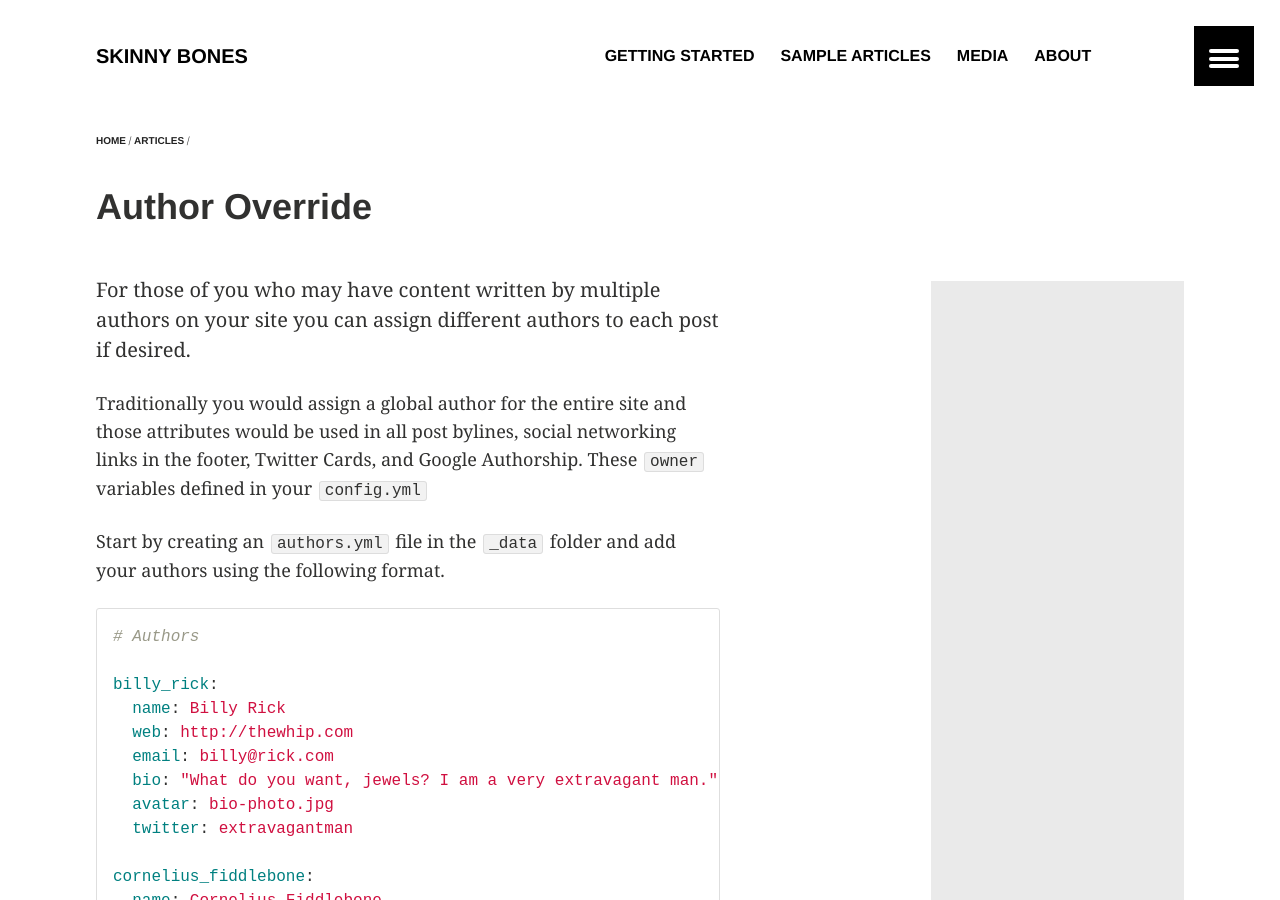
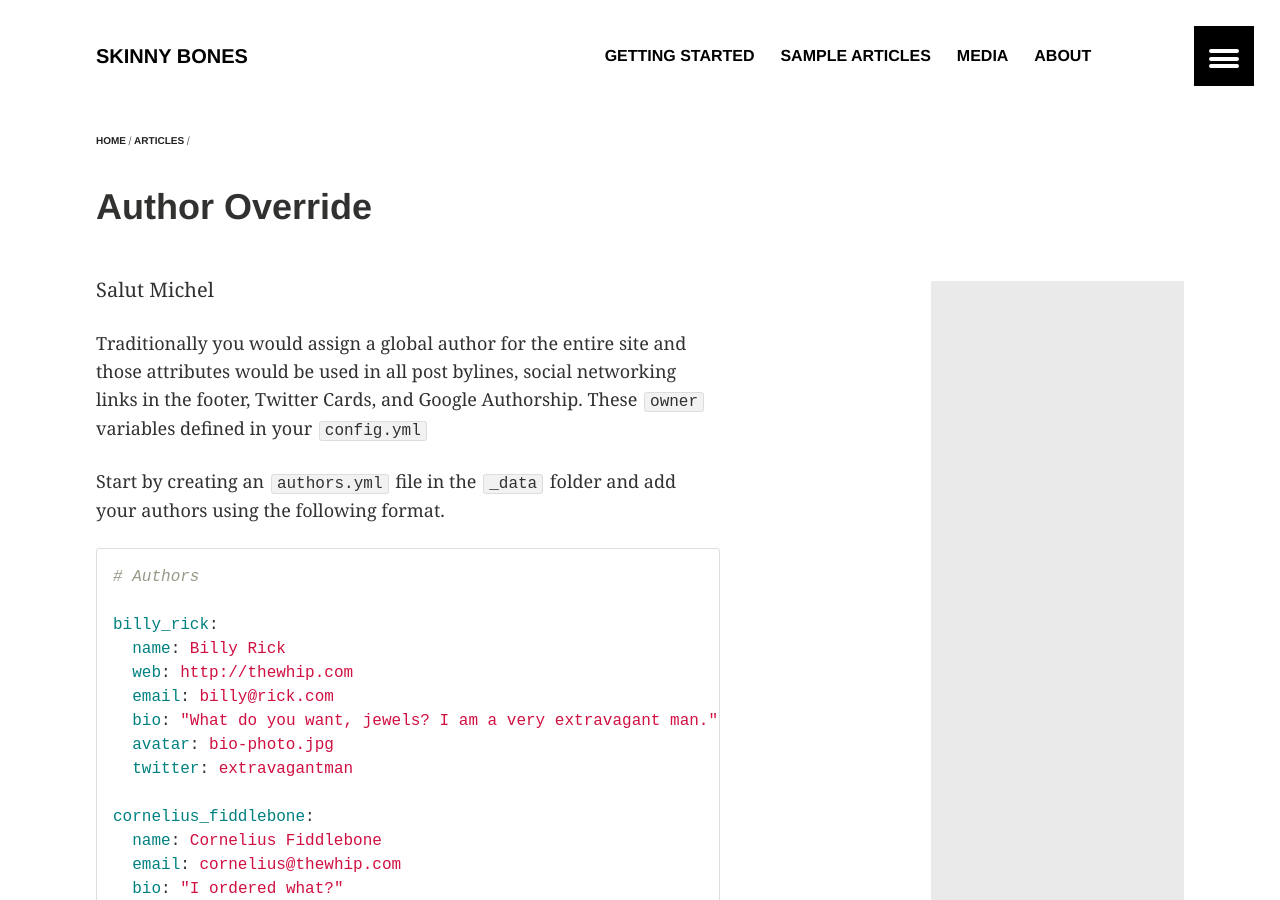
Before and after one commit to rokiwi/old, a Jekyll site: the page built from _posts/articles/2014-06-23-author-override.md, in a window 1280 px wide and 900 px high. Built offline with Jekyll 4.4.1, drawn with Linux system fonts in a browser that asks for light colours.

Commit message:
Post modification testing

```diff
--- a/_config.yml
+++ b/_config.yml
@@ -5,7 +5,7 @@ description: "A lightweight site starter for Jekyll"
 logo: 120x120.gif
 teaser: 400x250.gif
 locale: en_US
-url: //mmistakes.github.io/skinny-bones-jekyll
+url: //localhost:4000
 
 # Jekyll configuration
 
--- a/_posts/articles/2014-06-23-author-override.md
+++ b/_posts/articles/2014-06-23-author-override.md
@@ -14,7 +14,7 @@ image:
   thumb:
 ---
 
-For those of you who may have content written by multiple authors on your site you can assign different authors to each post if desired.
+Salut Michel
 
 Traditionally you would assign a global author for the entire site and those attributes would be used in all post bylines, social networking links in the footer, Twitter Cards, and Google Authorship. These `owner` variables defined in your `config.yml`
 
```
Also changed, not shown: _posts/articles/2011-03-10-sample-post.md (+1 -1 lines), _posts/articles/2013-05-22-sample-post-images.md (+1 -1 lines), _posts/media/2014-05-10-another-sample-media-page.md (+1 -1 lines).
